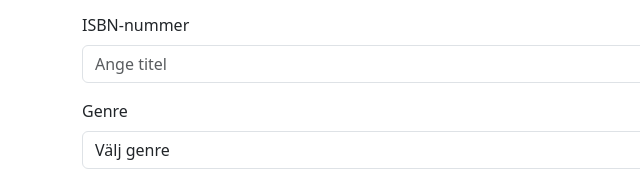
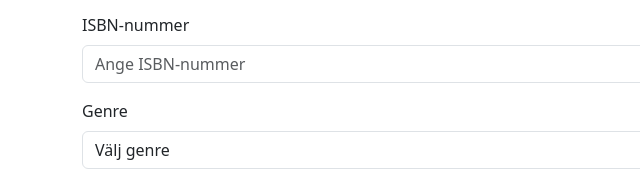
Before and after one commit to LinaGroth/GIK339-21-Projekt, a website: page client/index.html in a window 1280 px wide. Shown: the part 307-489 px from the top of the page, 0-640 px from the left. Drawn offline with nearby package versions, Linux system fonts and the light colour scheme.

Commit message:
ändring

```diff
--- a/client/index.html
+++ b/client/index.html
@@ -23,7 +23,7 @@
 
                     <div class="mb-3">
                         <label for="titleInput" class="form-label">ISBN-nummer</label>
-                        <input type="text" id="titleInput" class="form-control" placeholder="Ange titel" required>
+                        <input type="text" id="titleInput" class="form-control" placeholder="Ange ISBN-nummer" required>
                     </div>
                     <div class="mb-3">
                         <label for="genreSelect" class="form-label">Genre</label>
```
Also changed, not shown: 1 other file.
